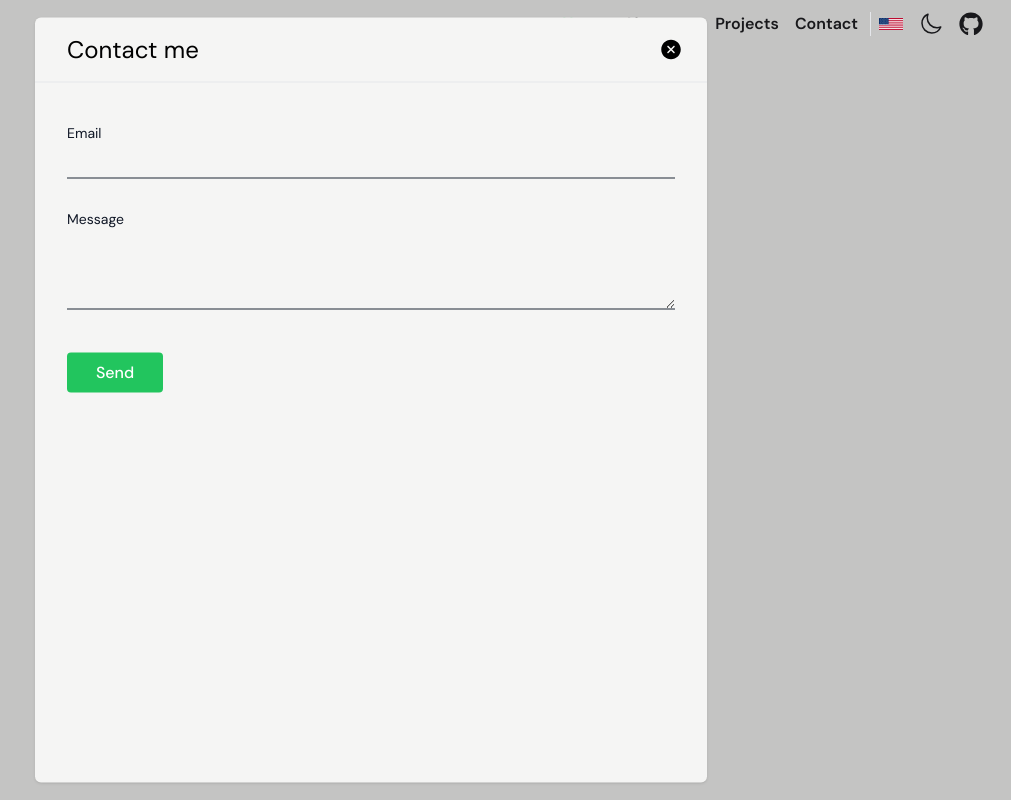
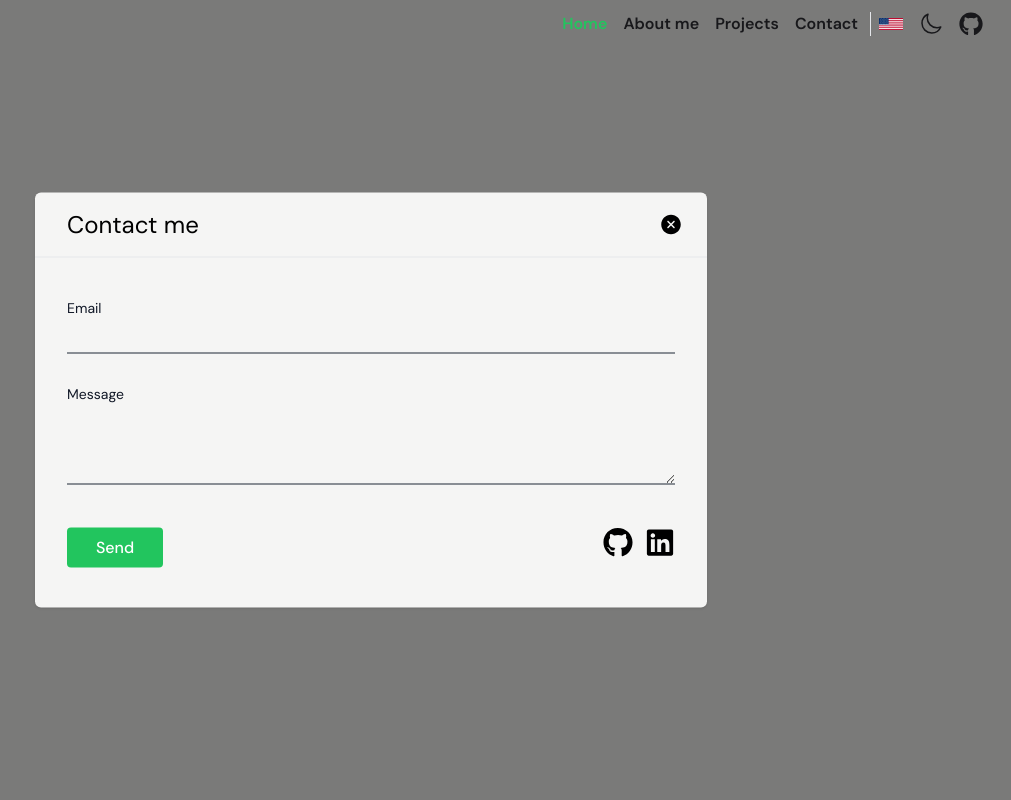
Before and after one commit to rbraga23/portfolio, a React (Vite) app: page / in a window 1280 px wide. Both pictures are taken after a click on the button "Contact". Shown: the top 800 px of the page, without its empty margins (269-1280 px from the left). Built offline with nearby package versions, Linux system fonts and the light colour scheme.

Commit message:
refactor: add linkedin and github to contact modal

```diff
--- a/src/components/Layout/Modal.tsx
+++ b/src/components/Layout/Modal.tsx
@@ -15,7 +15,7 @@ export function Modal({ children, isOpen, setIsOpen, title }: ModalProps) {
       <Dialog.Portal>
         <Dialog.Overlay
           onClick={() => setIsOpen(false)}
-          className="fixed inset-0 bg-black/20 bg-opacity-50 transition-opacity z-40"
+          className="fixed inset-0 bg-black bg-opacity-50 transition-opacity z-40"
         />
         <Dialog.Content className="w-full max-w-2xl fixed left-1/2 top-1/2 -translate-x-1/2 -translate-y-1/2 px-4 md:px-0 shadow rounded-md bg-stone-100 dark:bg-slate-900 dark:text-white z-50">
           <div className="w-full flex justify-between border-b dark:border-gray-800">
--- a/src/pages/Contact.tsx
+++ b/src/pages/Contact.tsx
@@ -9,6 +9,7 @@ import * as yup from "yup";
 import { yupResolver } from "@hookform/resolvers/yup";
 import { useState } from "react";
 import Cookies from "js-cookie";
+import { FaGithub, FaLinkedin } from "react-icons/fa";
 
 const schema = yup.object().shape({
   email: yup.string().email().required(),
@@ -72,7 +73,7 @@ export function Contact() {
       setIsOpen={setIsContactModalOpen}
       title={t("contactMe")}
     >
-      <div className="w-full h-[700px] max-h-screen">
+      <div className="w-full min-h-[350px] max-h-screen">
         <div className="flex w-full p-8 flex-col">
           <form onSubmit={handleSubmit(onSubmitHandler)}>
             <div className="my-5">
@@ -87,9 +88,27 @@ export function Contact() {
               />
               <span className="text-red-500">{errors.message?.message}</span>
             </div>
-            <div className="-my-3">
-              <Button variant="primary" text={t("send")} className="w-24" />
-              <span className="text-red-500">{submitError}</span>
+            <div className="-my-3 flex gap-3 w-full justify-evenly">
+              <div className="flex justify-start w-full">
+                <Button variant="primary" text={t("send")} className="w-24" />
+                <span className="text-red-500">{submitError}</span>
+              </div>
+              <div className="flex text-3xl gap-3 w-full justify-end">
+                <a
+                  href="https://github.com/rbraga23"
+                  target="_blank"
+                  className="hover:text-green-500"
+                >
+                  <FaGithub />
+                </a>
+                <a
+                  href="https://www.linkedin.com/in/rafael-braga-15981185"
+                  target="_blank"
+                  className="hover:text-green-500"
+                >
+                  <FaLinkedin />
+                </a>
+              </div>
             </div>
           </form>
         </div>
```
